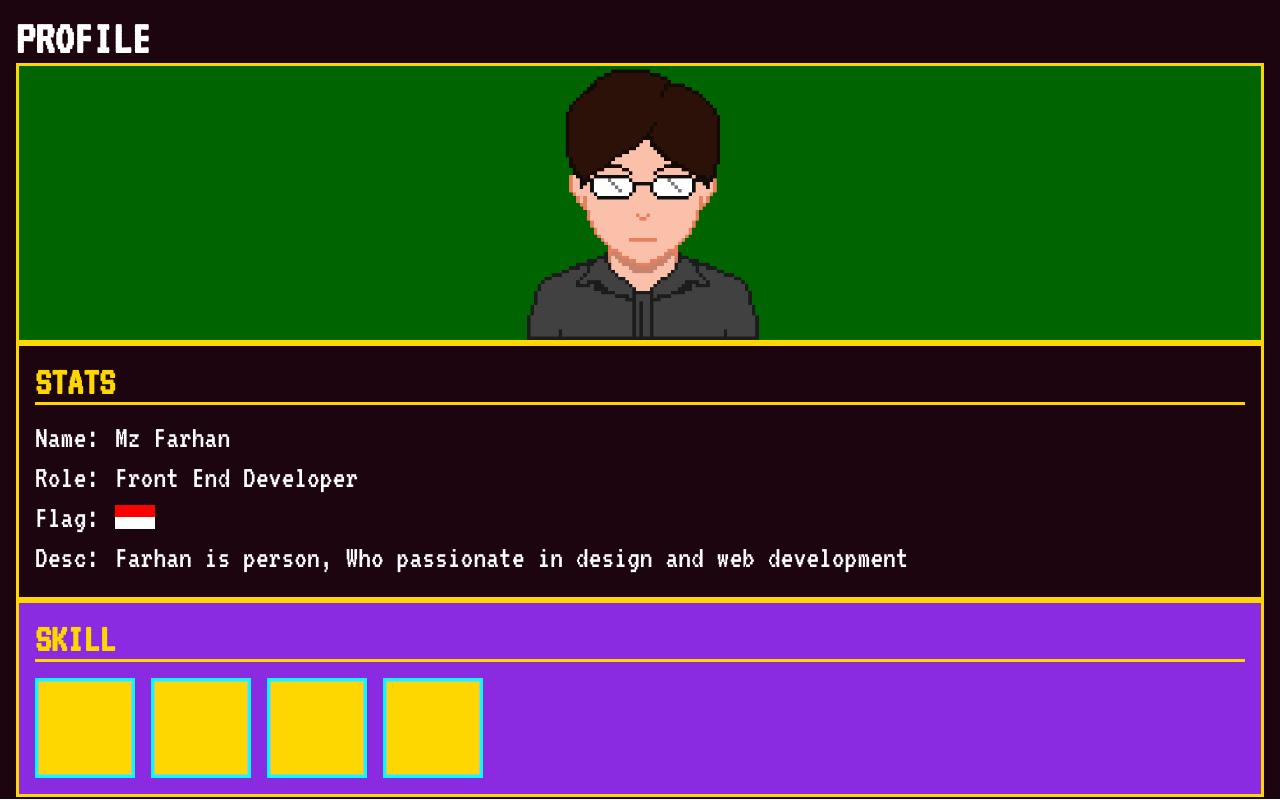
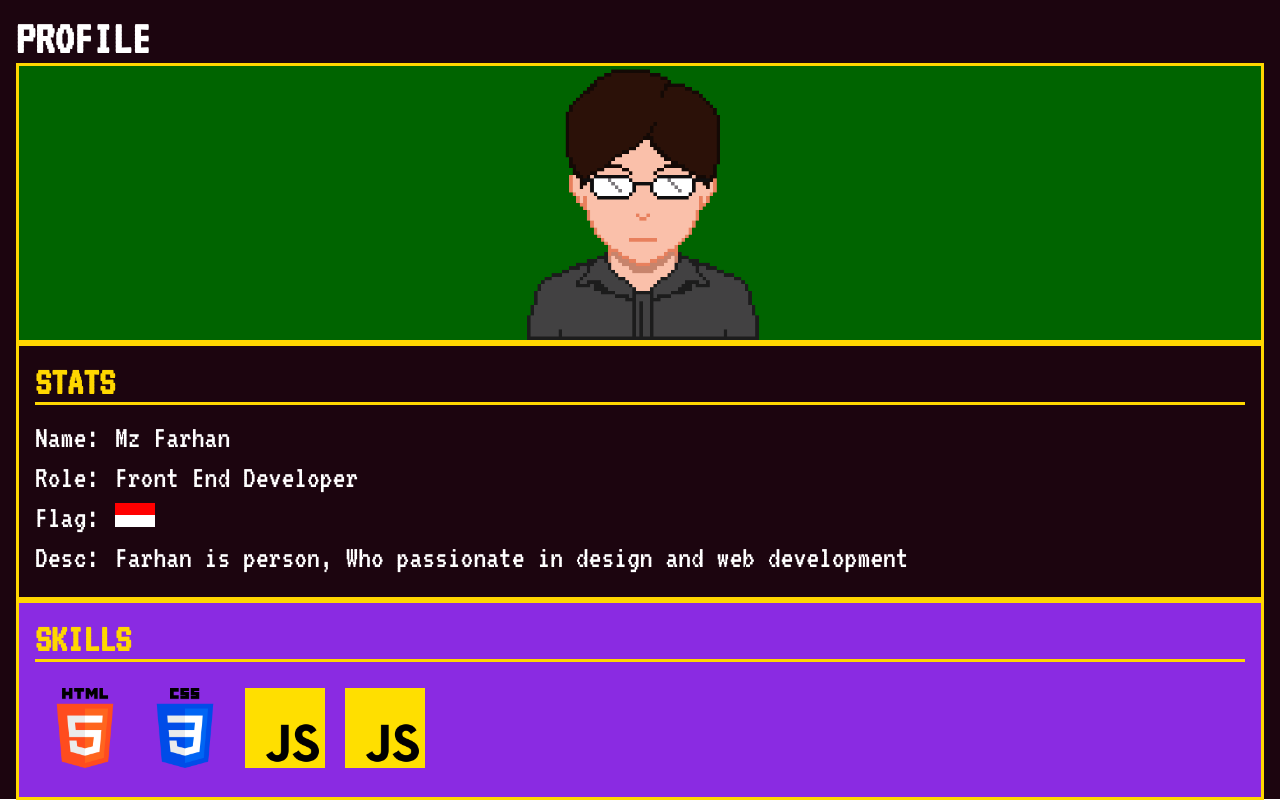
Before and after one commit to farhanzipp/parallax-react, a Gatsby site: page / in a window 1280 px wide. Shown: the part 801-1601 px from the top of the page. Built offline with nearby package versions, Linux system fonts and the light colour scheme; Gatsby itself is replaced by a stand-in of ours.

Commit message:
add icons

```diff
--- a/src/components/Profile.js
+++ b/src/components/Profile.js
@@ -1,6 +1,9 @@
 import React from 'react'
 import '../styles/profile.css'
-
+import CSS from '../images/css-3.png'
+import HTML from '../images/html-5.png'
+import JS from '../images/js.png'
+import ReactImg from '../images/react.png'
 
 const Profile = () => {
   return (
@@ -20,7 +23,9 @@ const Profile = () => {
                 </li>
                 <li>
                     <p>Flag:</p>
-                    <span id='indo'></span>
+                    <a href='' title='INDONESIA'>
+                        <span id='indo'></span>
+                    </a>
                 </li>
                 <li>
                     <p>Desc:</p>
@@ -29,12 +34,21 @@ const Profile = () => {
             </ul>
         </div>
         <div className='skill'>
-            <h2>SKILL</h2>
+            <h2>SKILLS</h2>
             <div className='skill-boxes'>
-                <img className='skill-box'/>
-                <img className='skill-box'/>
-                <img className='skill-box'/>
-                <img className='skill-box'/>
+                <a href="https://www.flaticon.com/free-icons/html-5" title="html 5 icons" target='_blank'>
+                    <img className='skill-box' src={HTML} alt='HTML 5 icons created by Freepik - Flaticon'/>
+                </a>
+                <a href="https://www.flaticon.com/free-icons/css-3" title="css 3 icons" target='_blank'>
+                    <img className='skill-box' src={CSS} alt='CSS icons created by Freepik - Flaticon'/>
+                </a>
+                <a href="https://www.flaticon.com/free-icons/javascript" title="javascript icons" target='_blank'>
+                    <img className='skill-box' src={JS} alt='Javascript icons created by Freepik - Flaticon'/>
+                </a>
+                <a href="https://www.flaticon.com/free-icons/javascript" title="javascript icons" target='_blank'>
+                    <img className='skill-box' src={JS} alt='Javascript icons created by Freepik - Flaticon'/>
+                </a>
+
             </div>
         </div>
     </div>
--- a/src/styles/global.css
+++ b/src/styles/global.css
@@ -5,6 +5,10 @@
     padding: 0;
     box-sizing: border-box;
 }
+::-webkit-scrollbar {
+    display: none;
+}
+
 .body {
     scroll-behavior: smooth;
     font-family: 'VT323', monospace;
--- a/src/styles/hero.css
+++ b/src/styles/hero.css
@@ -1,3 +1,5 @@
+
+
 .layerImg {
     background-size: 250% !important;
 }
--- a/src/styles/profile.css
+++ b/src/styles/profile.css
@@ -51,12 +51,11 @@ h2 {
 .skill-boxes {
     display: flex;
     flex-wrap: wrap;
-    gap: 1rem;
+
 
 }
 .skill-box {
     height: 100px;
     width: 100px;
-    border: 3px solid cyan;
-    background-color: gold;
+    padding: 10px;
 }
```
Also changed, not shown: src/images/css-3.png (added), src/images/html-5.png (added), src/images/js.png (added), src/images/react.png (added), 1 other file.
